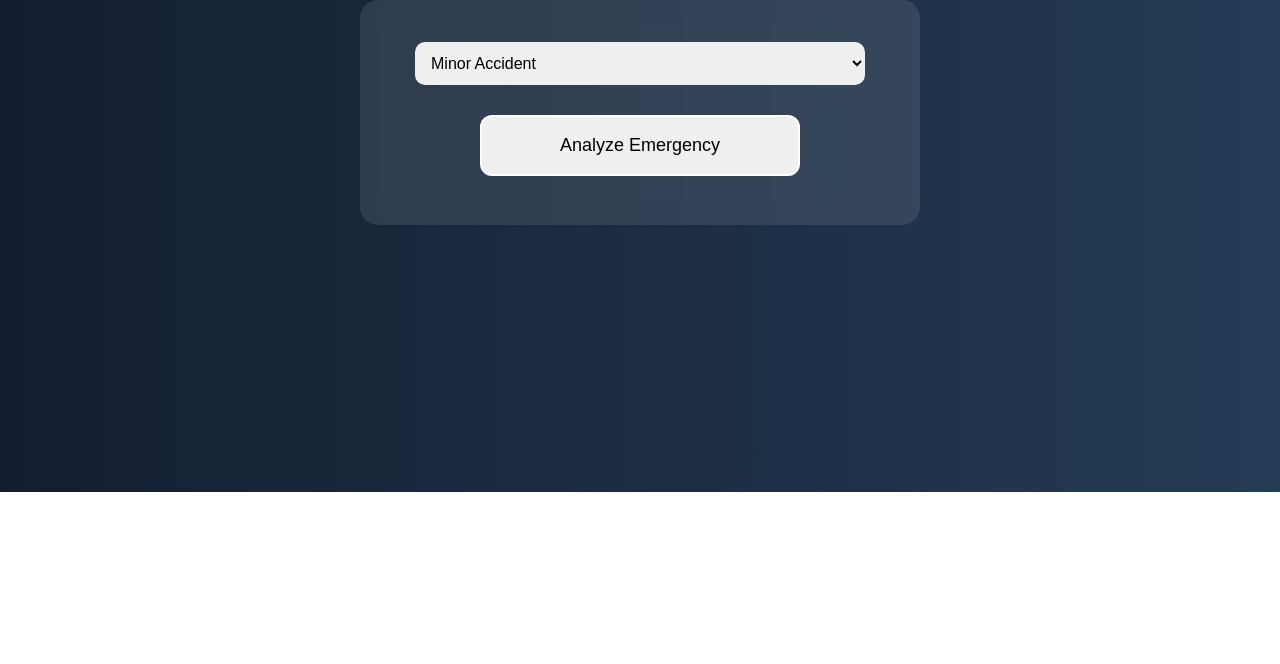
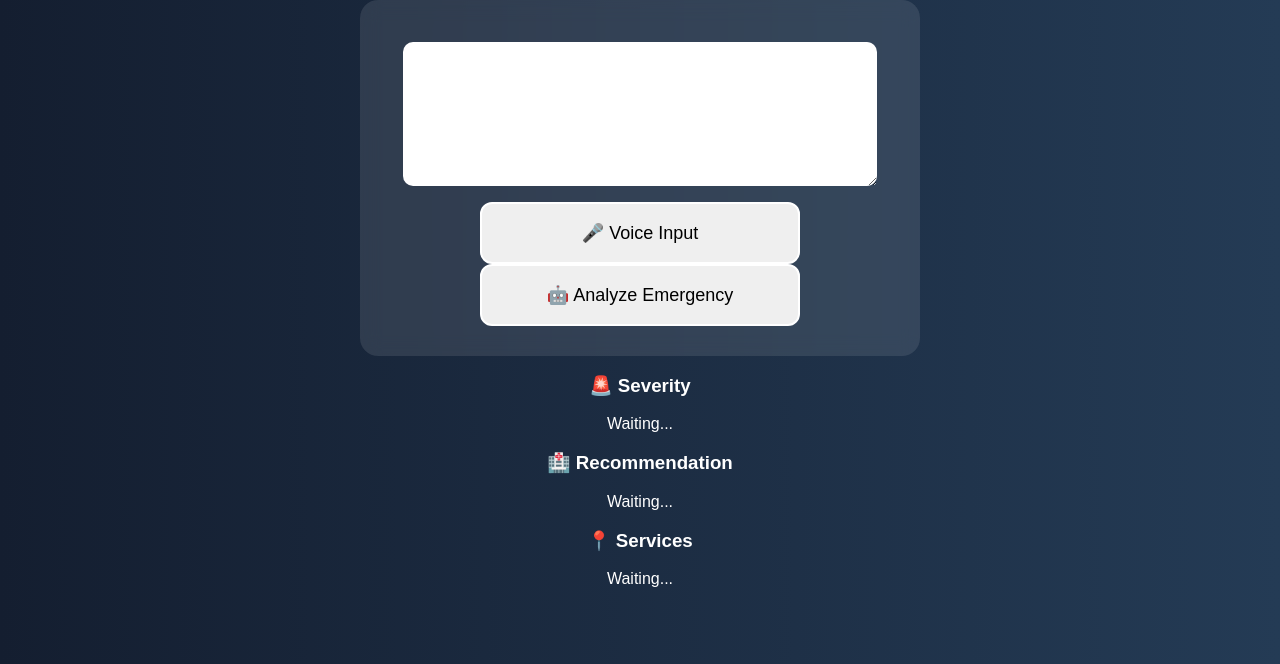
Before and after one commit to divya2538/RescueNet, a plain HTML site: page ai.html in a window 1280 px wide. Shown: the part 308-972 px from the top of the page. Before the commit the page ends 800 px from the top, so only its background shows below. Drawn offline with Linux system fonts and the light colour scheme.

Commit message:
Update ai.html

```diff
--- a/ai.html
+++ b/ai.html
@@ -10,7 +10,8 @@
 
     <title>AI Assistant</title>
 
-    <link rel="stylesheet" href="style.css">
+    <link rel="stylesheet"
+          href="style.css">
 
 </head>
 
@@ -18,16 +19,13 @@
 
     <nav>
 
-        <h2 class="logo">🚑 RescueNet</h2>
+        <h2 class="logo">🚑 RescueNet AI</h2>
 
         <div class="nav-links">
 
             <a href="index.html">Home</a>
-
             <a href="report.html">Report</a>
-
             <a href="rules.html">Rules</a>
-
             <a href="ai.html">AI</a>
 
         </div>
@@ -40,27 +38,53 @@
             AI Emergency Assistant
         </h1>
 
-        <div class="rules-box show-box">
+        <div class="rules-box">
 
-            <select id="emergencyType">
+            <textarea id="emergencyInput"
+            placeholder="Describe emergency...">
+            </textarea>
 
-                <option>Minor Accident</option>
-
-                <option>Serious Accident</option>
-
-                <option>Fire Accident</option>
-
-                <option>Vehicle Breakdown</option>
-
-            </select>
-
-            <br><br>
+            <button onclick="startVoice()">
+                🎤 Voice Input
+            </button>
 
             <button onclick="checkEmergency()">
-                Analyze Emergency
+                🤖 Analyze Emergency
             </button>
 
-            <h3 id="airesult"></h3>
+        </div>
+
+        <div class="dashboard-grid">
+
+            <div class="glass-card">
+
+                <h3>🚨 Severity</h3>
+
+                <p id="severity">
+                    Waiting...
+                </p>
+
+            </div>
+
+            <div class="glass-card">
+
+                <h3>🏥 Recommendation</h3>
+
+                <p id="recommendation">
+                    Waiting...
+                </p>
+
+            </div>
+
+            <div class="glass-card">
+
+                <h3>📍 Services</h3>
+
+                <p id="services">
+                    Waiting...
+                </p>
+
+            </div>
 
         </div>
 
```
